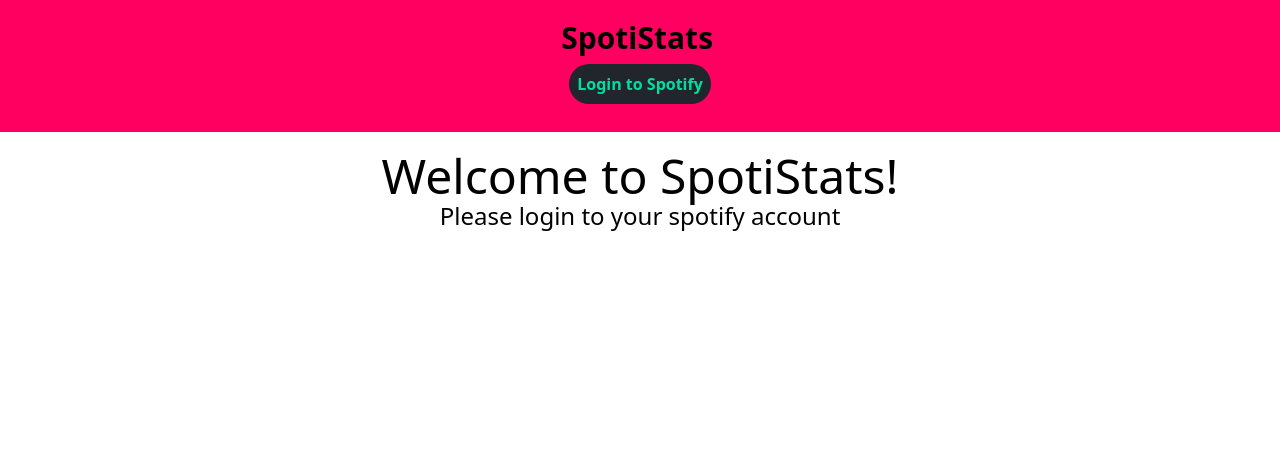
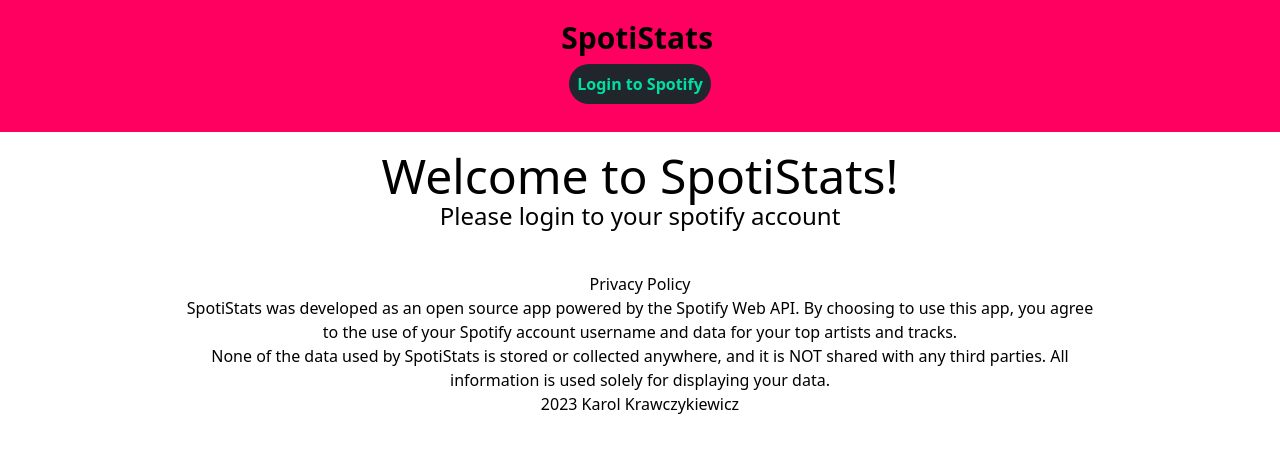
Before and after one commit to Karol-2/SpotiStats, a React (Create React App) app in the folder spoti_stats/: page / in a window 1280 px wide. Shown: the top 452 px of the page. Built offline with nearby package versions, Linux system fonts and the light colour scheme.

Commit message:
code cleanup and privacy policy

```diff
--- a/spoti_stats/src/App.js
+++ b/spoti_stats/src/App.js
@@ -1,5 +1,6 @@
 import Genres from "./components/Genres";
 import NavBar from "./components/NavBar";
+import PrivacyPolicy from "./components/PrivacyPolicy";
 import Recommendactions from "./components/Recommendactions";
 import TopArtists from "./components/TopArtists";
 import TopSongs from "./components/TopSongs";
@@ -50,6 +51,7 @@
         <TopSongs></TopSongs>
         <Genres></Genres>
         <Recommendactions></Recommendactions>
+        <PrivacyPolicy></PrivacyPolicy>
       </div>
     </TokenContext.Provider>
   );
--- a/spoti_stats/src/components/Artist.js
+++ b/spoti_stats/src/components/Artist.js
@@ -1,9 +1,6 @@
-
-function Artist({profile}) {
+function Artist({ profile }) {
   return (
-
     <div className="flex flex-row-reverse bg-my-dark rounded-full p-5  m-2 font-bold justify-around">
-
       <a
         href={profile.external_urls.spotify}
         id="displayName"
@@ -15,7 +12,7 @@
         <img
           id="avatar"
           src={profile.images[0].url}
-              alt="Profile Avatar"
+          alt="Artist Avatar"
           width="50"
           height="50"
           className=" place-self-center rounded-full border-2 border-my-green"
@@ -25,4 +22,4 @@
   );
 }
 
-  export default Artist
+export default Artist;
--- /dev/null
+++ b/spoti_stats/src/components/PrivacyPolicy.js
@@ -0,0 +1,20 @@
+function PrivacyPolicy() {
+  return (
+    <div className=" text-center p-5 md:mx-40 min-w-600 rounded-md">
+      <p>Privacy Policy</p>
+      <p>
+        SpotiStats was developed as an open source app powered by the Spotify
+        Web API. By choosing to use this app, you agree to the use of your
+        Spotify account username and data for your top artists and tracks.
+      </p>
+      <p>
+        None of the data used by SpotiStats is stored or collected anywhere, and
+        it is NOT shared with any third parties. All information is used solely
+        for displaying your data.
+      </p>
+      <p>2023 Karol Krawczykiewicz</p>
+    </div>
+  );
+}
+
+export default PrivacyPolicy;
--- a/spoti_stats/src/components/Recommendactions.js
+++ b/spoti_stats/src/components/Recommendactions.js
@@ -4,7 +4,7 @@
 import fetchWebApi from "../helper/fetchWebApi";
 function Recommendactions() {
   const [recommendations, setRecommendactions] = useState(null);
-  const [playlistCreated, setPlaylistCreated] = useState(false)
+  const [playlistCreated, setPlaylistCreated] = useState(false);
   const token = useContext(TokenContext);
 
   if (recommendations === null && token) {
@@ -12,10 +12,13 @@
   }
   async function setRecomIfToken(token) {
     if (token) {
-        const allFiveSongs = await fetchWebApi(token,"me/top/tracks?time_range=short_term&limit=5")
-        const topTracksIds = []
-        allFiveSongs.items.forEach(song => {
-            topTracksIds.push(song.id)
+      const allFiveSongs = await fetchWebApi(
+        token,
+        "me/top/tracks?time_range=short_term&limit=5"
+      );
+      const topTracksIds = [];
+      allFiveSongs.items.forEach((song) => {
+        topTracksIds.push(song.id);
       });
 
       const res = await fetchWebApi(
@@ -45,7 +48,7 @@
       {
         name: "Check Those Out!",
         description:
-          "Playlist of recommended songs based on your recent favourite tracks. xoxo SpotiStats",
+          "Playlist of recommended songs based on your recent favourite tracks, xoxo ~SpotiStats",
         public: false,
       }
     );
@@ -77,14 +80,13 @@
           <button
             className="bg-my-blue"
             onClick={() => {
-               iniciatePlaylist(); setPlaylistCreated(true)
+              iniciatePlaylist();
+              setPlaylistCreated(true);
             }}
           >
             Create a playlist with my recommendations!
           </button>
         )}
-
-
       </div>
     )
   );
```
Also changed, not shown: 1 other file (tests, documents, lock files or other folders). Lines whose indentation alone changed are shown as unchanged.
